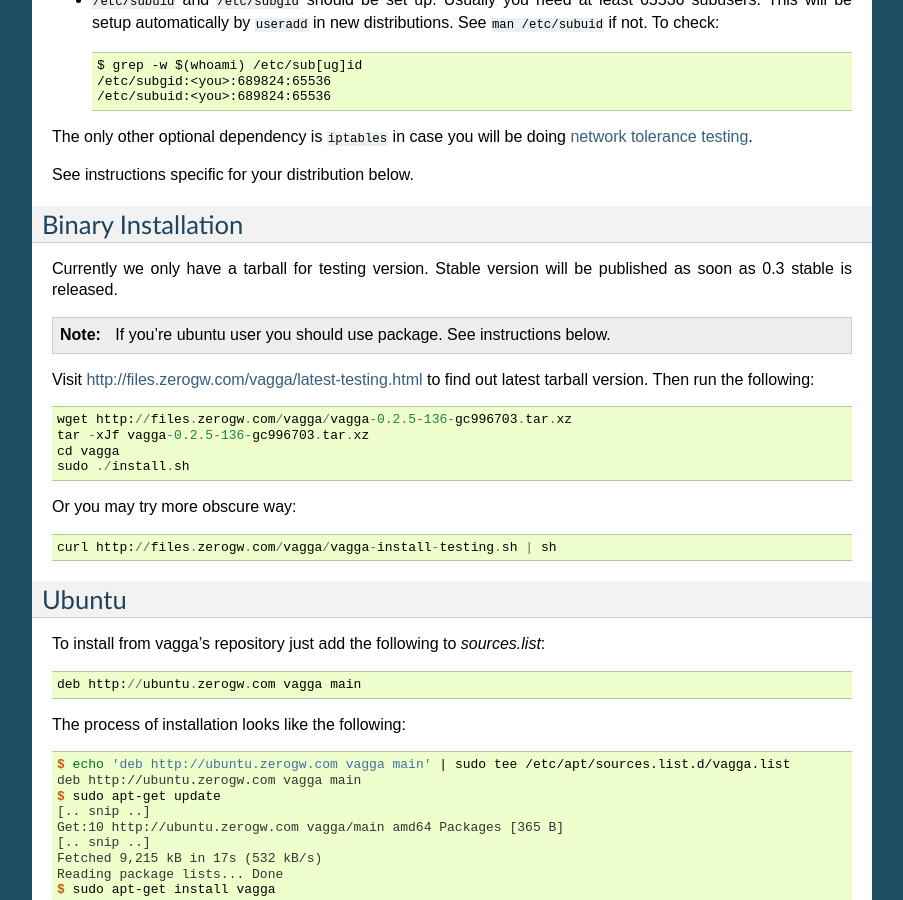
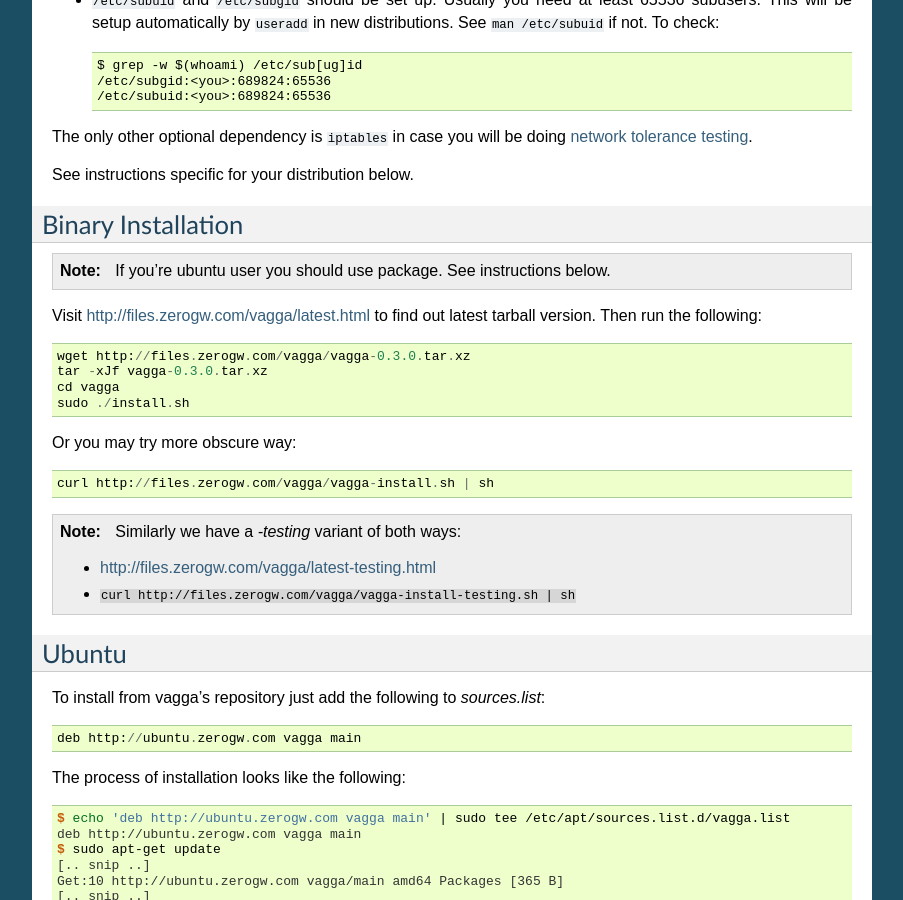
Before and after one commit to tailhook/vagga, a Sphinx documentation site: the page built from docs/installation.rst, in a window 1280 px wide and 900 px high, scrolled down 691 px. Shown: the whole window, without its empty margins (198-1101 px from the left). Built offline with Sphinx 7.4.7, drawn with Linux system fonts in a browser that asks for light colours.

Commit message:
Better instructions for installation of 0.3.0

```diff
--- a/docs/installation.rst
+++ b/docs/installation.rst
@@ -54,22 +54,25 @@
 Binary Installation
 ===================
 
-Currently we only have a tarball for testing version. Stable version will be
-published as soon as 0.3 stable is released.
-
 .. note:: If you're ubuntu user you should use package. See instructions below.
 
-Visit http://files.zerogw.com/vagga/latest-testing.html to find out latest
+Visit http://files.zerogw.com/vagga/latest.html to find out latest
 tarball version. Then run the following::
 
-    wget http://files.zerogw.com/vagga/vagga-0.2.5-136-gc996703.tar.xz
-    tar -xJf vagga-0.2.5-136-gc996703.tar.xz
+    wget http://files.zerogw.com/vagga/vagga-0.3.0.tar.xz
+    tar -xJf vagga-0.3.0.tar.xz
     cd vagga
     sudo ./install.sh
 
 Or you may try more obscure way::
 
-    curl http://files.zerogw.com/vagga/vagga-install-testing.sh | sh
+    curl http://files.zerogw.com/vagga/vagga-install.sh | sh
+
+
+.. note:: Similarly we have a `-testing` variant of both ways:
+
+    * http://files.zerogw.com/vagga/latest-testing.html
+    * ``curl http://files.zerogw.com/vagga/vagga-install-testing.sh | sh``
 
 
 .. _ubuntu:
```
